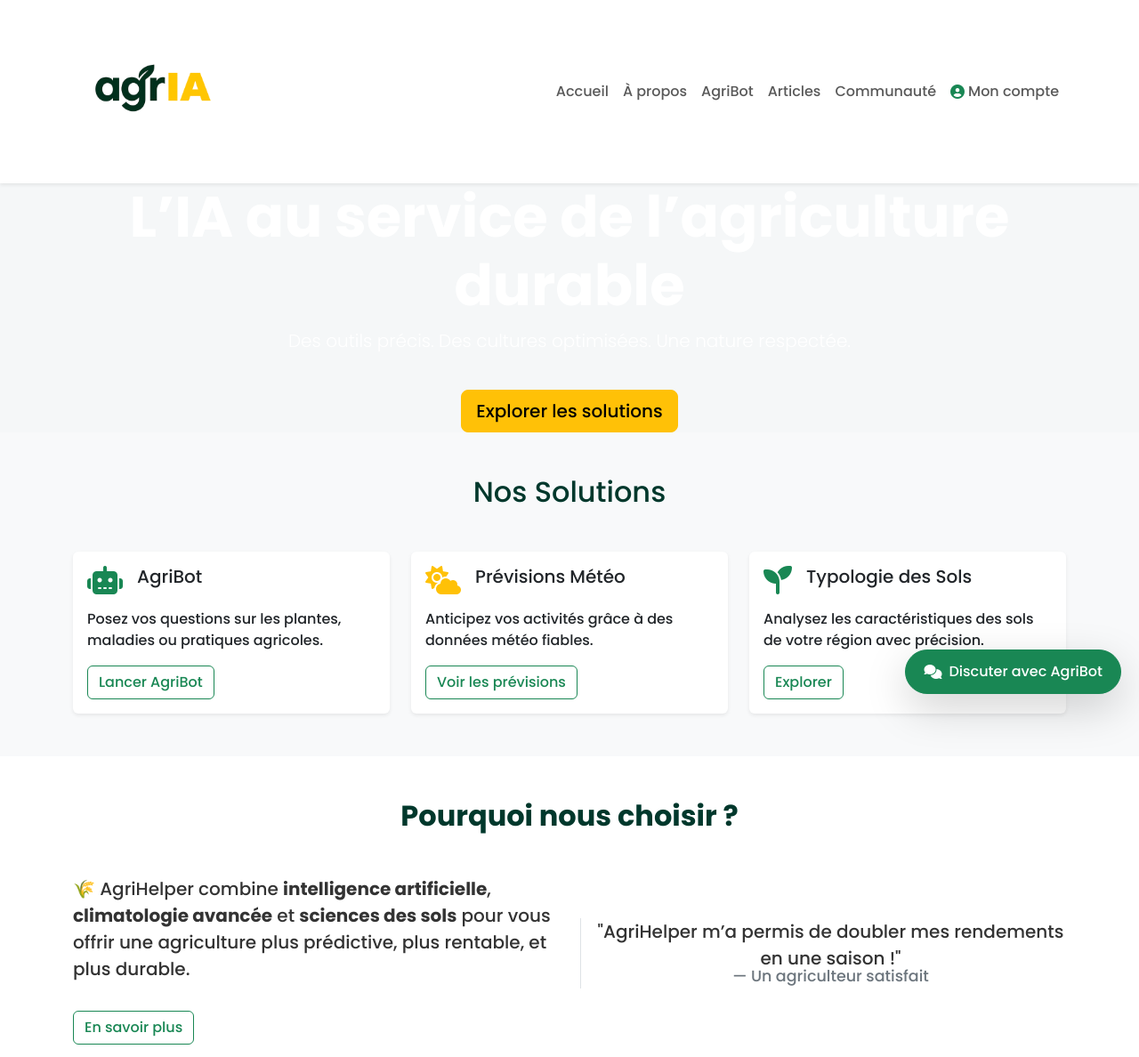
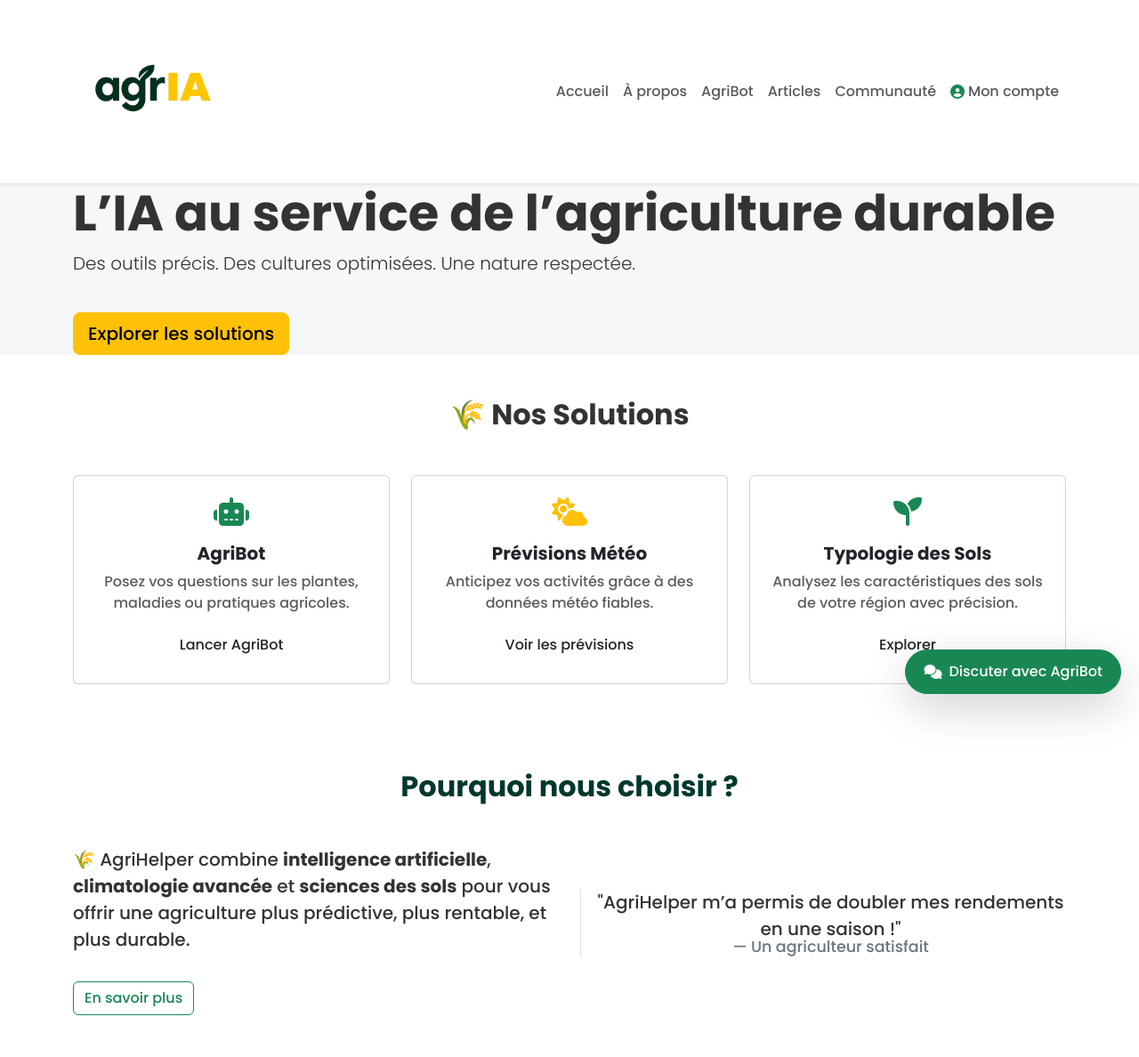
Before and after one commit to ibraaheem314/agriculture-platform, a Flask app: page / in a window 1280 px wide. Shown: the top 1188 px of the page at 89% size. Run offline with Flask 3, Linux system fonts and the light colour scheme.

Commit message:
Update pages

```diff
--- a/app/templates/index.html
+++ b/app/templates/index.html
@@ -6,12 +6,10 @@
 {% block content %}
 
 <!-- HERO MODERN -->
-<section class="hero-modern d-flex align-items-center justify-content-center text-center text-white">
+<section class="hero-modern">
   <div class="container">
-    <h1 class="display-3 fw-bold animate__animated animate__fadeInDown">L’IA au service de l’agriculture durable</h1>
-    <p class="lead animate__animated animate__fadeInUp animate__delay-1s">
-      Des outils précis. Des cultures optimisées. Une nature respectée.
-    </p>
+    <h1 class="display-4 fw-bold animate__animated animate__fadeInDown">L’IA au service de l’agriculture durable</h1>
+    <p class="lead">Des outils précis. Des cultures optimisées. Une nature respectée.</p>
     <a href="#nos-solutions" class="btn btn-warning btn-lg mt-4 animate__animated animate__fadeInUp animate__delay-2s">
       Explorer les solutions
     </a>
@@ -19,49 +17,51 @@
 </section>
 
 <!-- SOLUTIONS AGRIHELPER -->
-<section id="nos-solutions" class="py-5 bg-light">
+<section id="nos-solutions" class="bg-white py-5">
   <div class="container">
-    <h2 class="text-center mb-5" style="color: #00382c;">Nos Solutions</h2>
+    <h2 class="text-center fw-bold mb-5" style="color: var(--primary-color);">🌾 Nos Solutions</h2>
     <div class="row g-4">
+
+      <!-- AgriBot -->
       <div class="col-md-4">
-        <div class="card border-0 shadow-sm h-100 text-start">
-          <div class="card-body">
-            <div class="d-flex align-items-center mb-3">
-              <i class="fas fa-robot fa-2x text-success me-3"></i>
-              <h5 class="card-title">AgriBot</h5>
-            </div>
-            <p class="card-text">Posez vos questions sur les plantes, maladies ou pratiques agricoles.</p>
-            <a href="{{ url_for('main.agribot') }}" class="btn btn-outline-success">Lancer AgriBot</a>
+        <div class="card solution-card text-center p-4 h-100">
+          <div class="mb-3">
+            <i class="fas fa-robot fa-2x text-success"></i>
           </div>
+          <h5 class="fw-bold mb-2">AgriBot</h5>
+          <p class="text-muted">Posez vos questions sur les plantes, maladies ou pratiques agricoles.</p>
+          <a href="{{ url_for('main.agribot') }}" class="btn btn-outline">Lancer AgriBot</a>
         </div>
       </div>
+
+      <!-- Météo -->
       <div class="col-md-4">
-        <div class="card border-0 shadow-sm h-100 text-start">
-          <div class="card-body">
-            <div class="d-flex align-items-center mb-3">
-              <i class="fas fa-cloud-sun fa-2x text-warning me-3"></i>
-              <h5 class="card-title">Prévisions Météo</h5>
-            </div>
-            <p class="card-text">Anticipez vos activités grâce à des données météo fiables.</p>
-            <a href="{{ url_for('main.weather') }}" class="btn btn-outline-success">Voir les prévisions</a>
+        <div class="card solution-card text-center p-4 h-100">
+          <div class="mb-3">
+            <i class="fas fa-cloud-sun fa-2x text-warning"></i>
           </div>
+          <h5 class="fw-bold mb-2">Prévisions Météo</h5>
+          <p class="text-muted">Anticipez vos activités grâce à des données météo fiables.</p>
+          <a href="{{ url_for('main.weather') }}" class="btn btn-outline">Voir les prévisions</a>
         </div>
       </div>
+
+      <!-- Sols -->
       <div class="col-md-4">
-        <div class="card border-0 shadow-sm h-100 text-start">
-          <div class="card-body">
-            <div class="d-flex align-items-center mb-3">
-              <i class="fas fa-seedling fa-2x text-success me-3"></i>
-              <h5 class="card-title">Typologie des Sols</h5>
-            </div>
-            <p class="card-text">Analysez les caractéristiques des sols de votre région avec précision.</p>
-            <a href="{{ url_for('main.soils') }}" class="btn btn-outline-success">Explorer</a>
+        <div class="card solution-card text-center p-4 h-100">
+          <div class="mb-3">
+            <i class="fas fa-seedling fa-2x text-success"></i>
           </div>
+          <h5 class="fw-bold mb-2">Typologie des Sols</h5>
+          <p class="text-muted">Analysez les caractéristiques des sols de votre région avec précision.</p>
+          <a href="{{ url_for('main.soils') }}" class="btn btn-outline">Explorer</a>
         </div>
       </div>
+
     </div>
   </div>
 </section>
+
 
 <!-- Pourquoi nous choisir -->
 <section class="py-5 bg-white">
```
Also changed, not shown: app/static/css/styles.css (+95 -113 lines), app/templates/agribot.html (+6 -4 lines).
